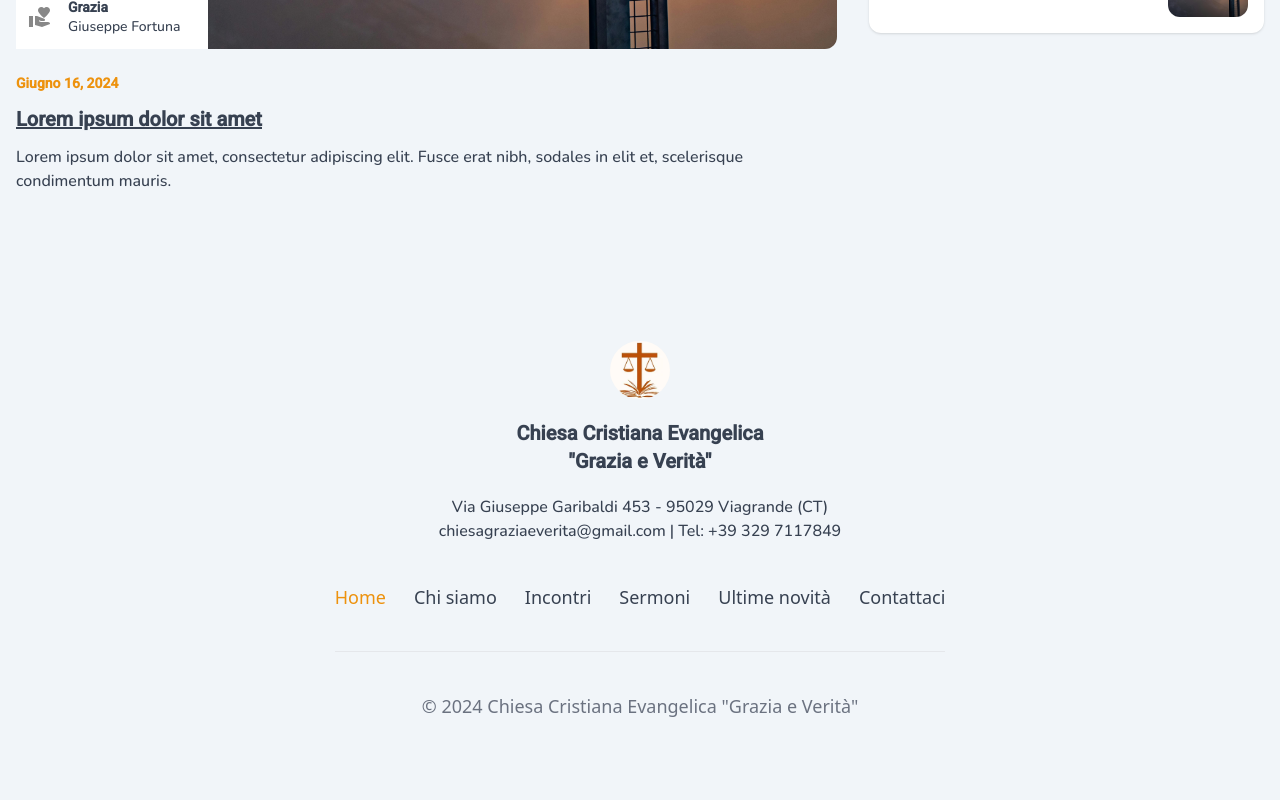
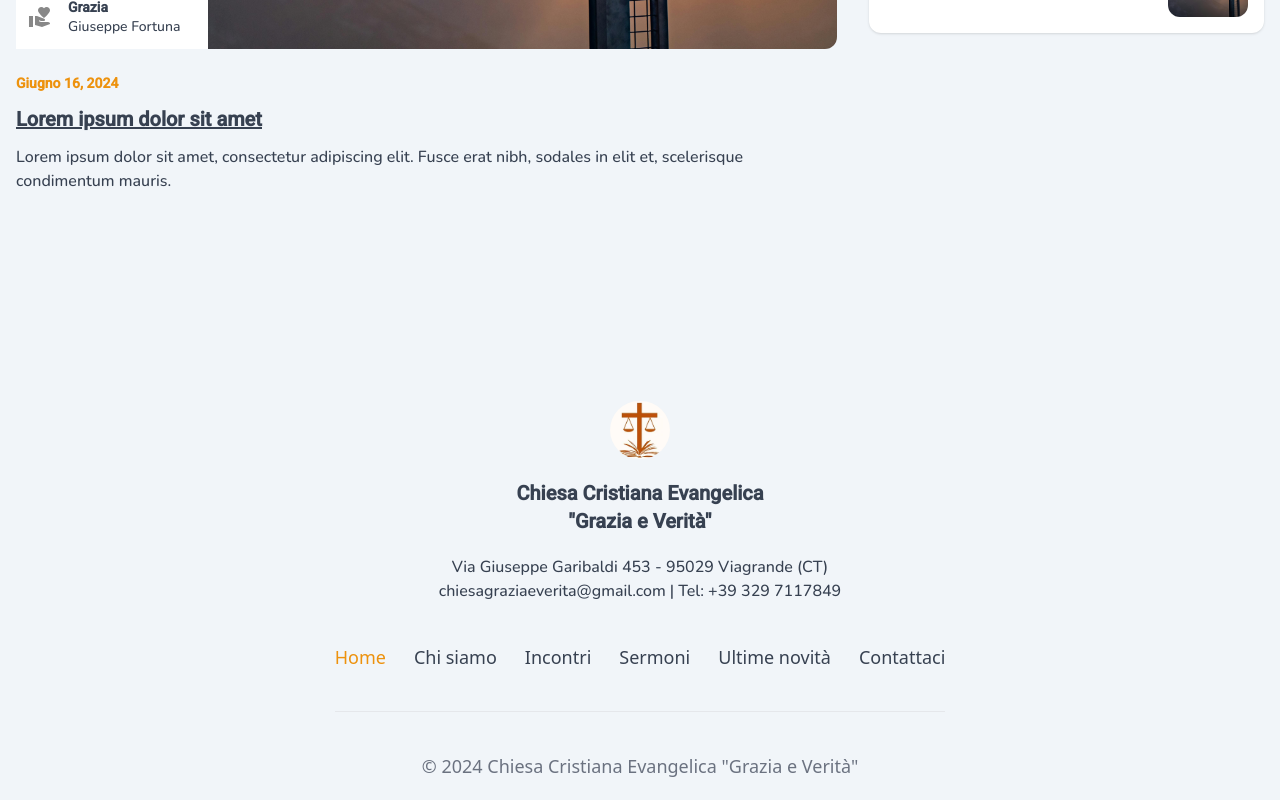
Before and after one commit to mirkorap/grace-and-truth-church, a Next.js app: page / in a window 1280 px wide. Shown: the part 2417-3217 px from the top of the page. Before the commit the page ends 3157 px from the top, so only its background shows below. Built offline with nearby package versions, Linux system fonts and the light colour scheme.

Commit message:
fix: adjust padding top

```diff
--- a/components/Footer/index.tsx
+++ b/components/Footer/index.tsx
@@ -8,7 +8,7 @@ import { NavItems } from './constants';
 
 export default function Footer() {
   return (
-    <footer className='w-full py-5'>
+    <footer className='w-full pb-5 pt-20'>
       <div className='mx-auto max-w-7xl px-4 sm:px-6 lg:px-8'>
         <div className='mx-auto flex flex-col items-center text-center'>
           <Brand />
```
